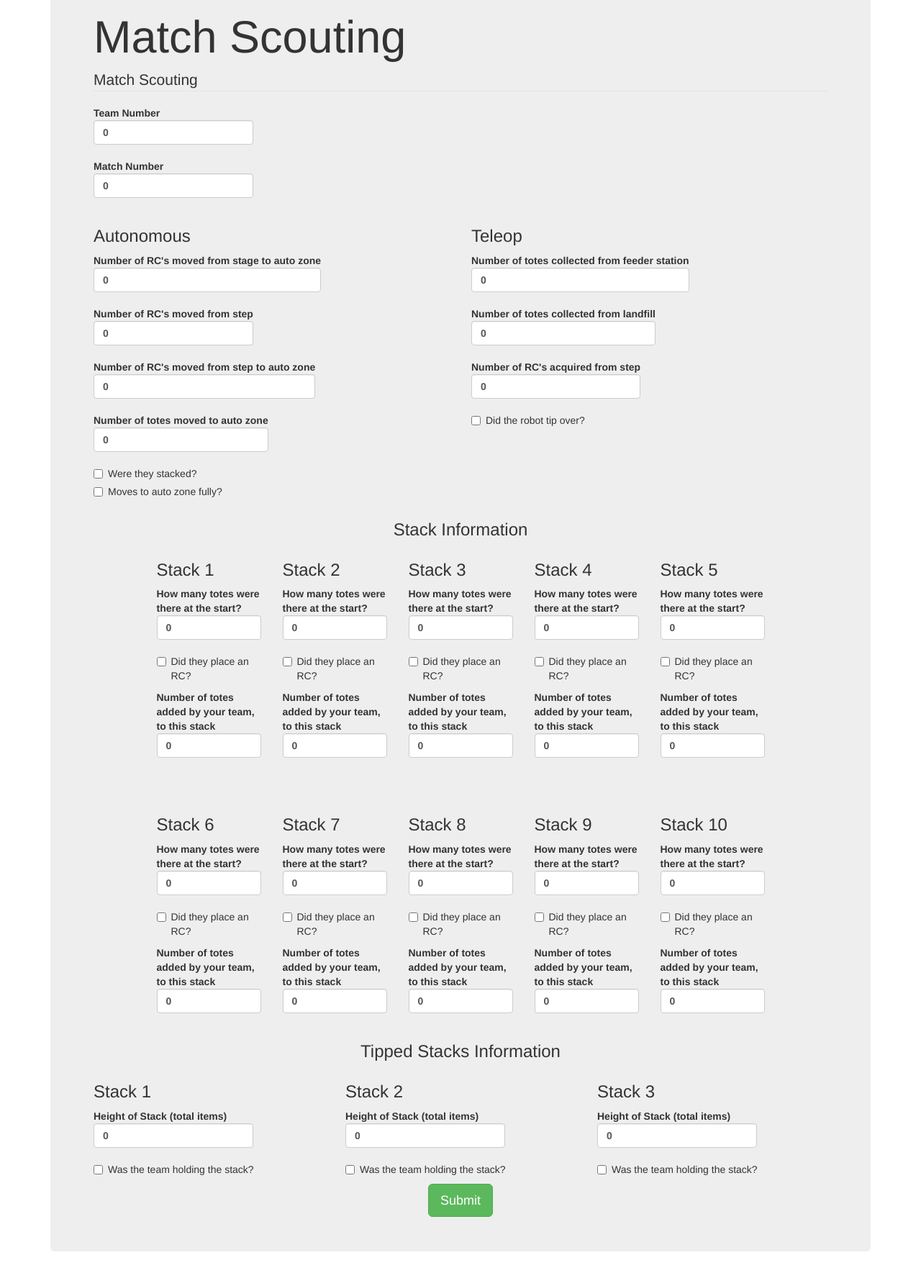
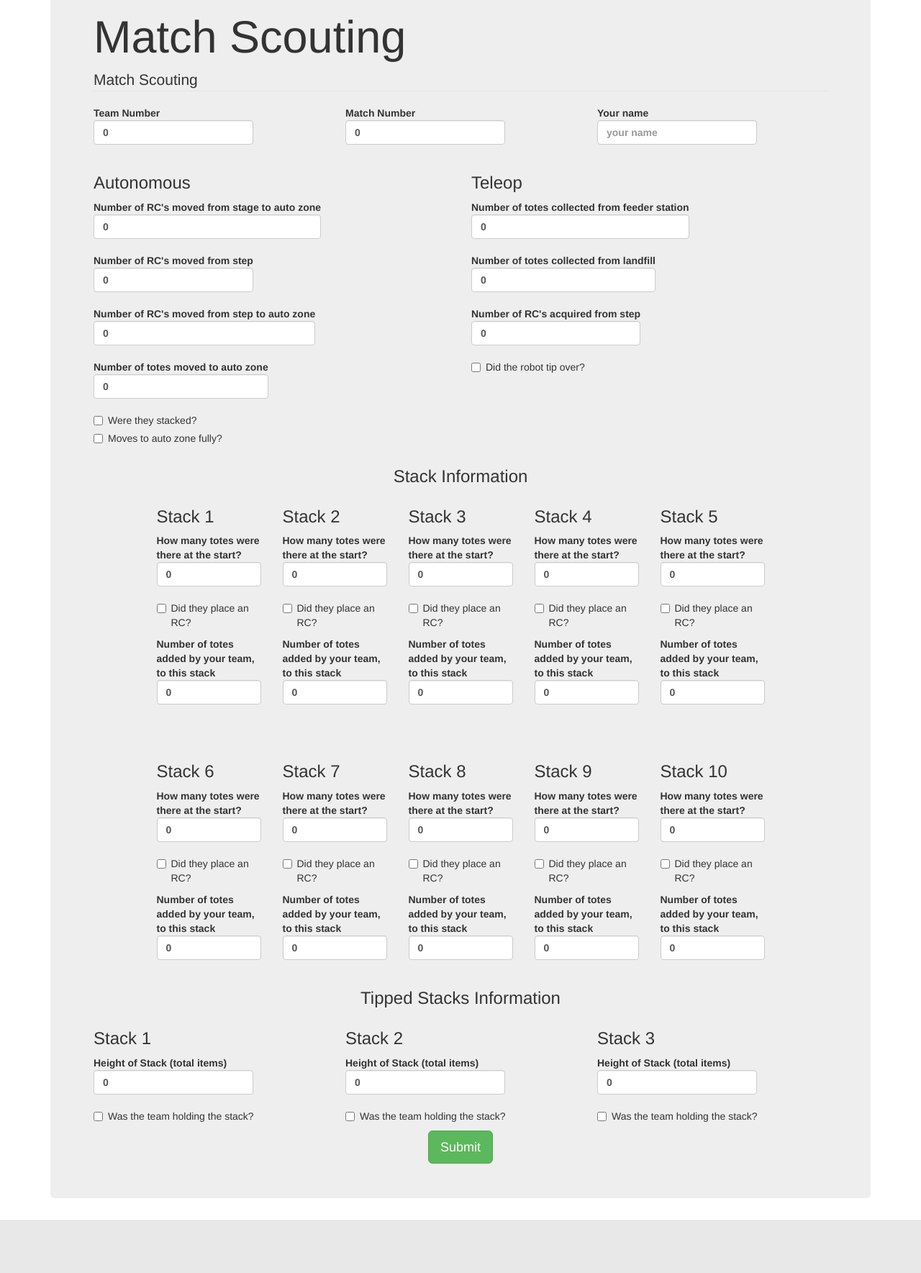
Before and after one commit to HuskieRobotics/frc2016scout, a Node server app: page /match in a window 1280 px wide. Shown: the part 51-1820 px from the top of the page at 72% size. After the commit the page ends 1746 px from the top, so only its background shows below. Run offline with Node 20, Linux system fonts and the light colour scheme; some libraries are stand-ins or nearby versions.

Commit message:
updated match scouting stuff

```diff
--- a/scout/routes/index.js
+++ b/scout/routes/index.js
@@ -4,66 +4,51 @@ var router = express.Router();
 var mysql = require('mysql');
 
 /**
-CREATE TABLE match
+CREATE TABLE matches
 (
 teamNumber INT NOT NULL,
 matchNumber INT NOT NULL,
-auto_starting_config INT NOT NULL,
+scout_name TEXT NOT NULL,
 RC_stage_to_auto INT NOT NULL,
 RC_from_step INT NOT NULL,
 RC_step_to_auto INT NOT NULL,
 totes_to_auto INT NOT NULL,
 totes_auto_stacked TEXT NOT NULL,
-req_others_move_RC TEXT NOT NULL,
-req_knock_over_RC TEXT NOT NULL,
 fully_moves_to_auto TEXT NOT NULL,
 num_totes_from_feeder INT NOT NULL,
 num_totes_from_landfill INT NOT NULL,
 num_RC_from_step INT NOT NULL,
-num_fouls_called INT NOT NULL,
 robot_tipped TEXT NOT NULL,
-unprocessed_litter INT NOT NULL,
-processed_litter INT NOT NULL,
 1_num_existing_totes INT NOT NULL,
 1_RC_placed TEXT NOT NULL,
 1_totes_added INT NOT NULL,
-1_litter_added TEXT NOT NULL,
 2_num_existing_totes INT NOT NULL,
 2_RC_placed TEXT NOT NULL,
 2_totes_added INT NOT NULL,
-2_litter_added TEXT NOT NULL,
 3_num_existing_totes INT NOT NULL,
 3_RC_placed TEXT NOT NULL,
 3_totes_added INT NOT NULL,
-3_litter_added TEXT NOT NULL,
 4_num_existing_totes INT NOT NULL,
 4_RC_placed TEXT NOT NULL,
 4_totes_added INT NOT NULL,
-4_litter_added TEXT NOT NULL,
 5_num_existing_totes INT NOT NULL,
 5_RC_placed TEXT NOT NULL,
 5_totes_added INT NOT NULL,
-5_litter_added TEXT NOT NULL,
 6_num_existing_totes INT NOT NULL,
 6_RC_placed TEXT NOT NULL,
 6_totes_added INT NOT NULL,
-6_litter_added TEXT NOT NULL,
 7_num_existing_totes INT NOT NULL,
 7_RC_placed TEXT NOT NULL,
 7_totes_added INT NOT NULL,
-7_litter_added TEXT NOT NULL,
 8_num_existing_totes INT NOT NULL,
 8_RC_placed TEXT NOT NULL,
 8_totes_added INT NOT NULL,
-8_litter_added TEXT NOT NULL,
 9_num_existing_totes INT NOT NULL,
 9_RC_placed TEXT NOT NULL,
 9_totes_added INT NOT NULL,
-9_litter_added TEXT NOT NULL,
 10_num_existing_totes INT NOT NULL,
 10_RC_placed TEXT NOT NULL,
 10_totes_added INT NOT NULL,
-10_litter_added TEXT NOT NULL,
 tip1_stack_height INT NOT NULL,
 tip1_in_control TEXT NOT NULL,
 tip2_stack_height INT NOT NULL,
@@ -77,34 +62,25 @@ tip3_in_control TEXT NOT NULL
 CREATE TABLE pit
 (
   teamNumber INT NOT NULL,
-  mani_RC TEXT NOT NULL,
-  mani_totes TEXT NOT NULL,
-  push_litter_landfill TEXT NOT NULL,
+  scout_name TEXT NOT NULL,
+  drivetrain_type TEXT NOT NULL,
   intake_tote_landfill TEXT NOT NULL,
   intake_tote_feeder TEXT NOT NULL,
-  active_tote_intake TEXT NOT NULL,
-  active_RC_intake TEXT NOT NULL,
-  drivetrain_type TEXT NOT NULL,
   pref_tote_getting TEXT NOT NULL,
   deposit_totes_step TEXT NOT NULL,
-  acquire_totes_step TEXT NOT NULL,
-  acquire_upside_down_totes TEXT NOT NULL,
-  mani_upside_down_totes TEXT NOT NULL,
-  acquire_sideways_RC TEXT NOT NULL,
+  max_tote_height INT NOT NULL,
+  max_RC_height INT NOT NULL,
+  noodle_rc TEXT NOT NULL,
   score_sideways_RC TEXT NOT NULL,
-  right_sideways_RC TEXT NOT NULL,
-  stack_on_robot TEXT NOT NULL,
-  internal_stacking TEXT NOT NULL,
   drive_over_platform TEXT NOT NULL,
-  acquire_RC_step TEXT NOT NULL,
-  max_tote_height INT NOT NULL,
-  max_RC_height INT NOT NULL
+  acquire_RC_step TEXT NOT NULL
 )
 */
 
 var MATCH_COLUMNS = [
   'teamNumber',
   'matchNumber',
+  'scout_name',
   'RC_stage_to_auto',
   'RC_from_step',
   'RC_step_to_auto',
@@ -116,7 +92,6 @@ var MATCH_COLUMNS = [
   'num_totes_from_feeder',
   'num_totes_from_landfill',
   'num_RC_from_step',
-  'num_fouls_called',
   'robot_tipped',
   // 'unprocessed_litter',
   // 'processed_litter',
--- a/scout/views/match.jade
+++ b/scout/views/match.jade
@@ -42,12 +42,19 @@ html(lang='en')
         form#match_form
           fieldset
             legend Match Scouting
-            .form-group
-              label Team Number
-                input.form-control(type="number", placeholder="3061", name="teamNumber", value=0)
-            .form-group
-              label Match Number
-                input.form-control(type="number", placeholder="1", name="matchNumber", value=0)
+            div.row
+              div.col-xs-4
+                .form-group
+                  label Team Number
+                    input.form-control(type="number", placeholder="3061", name="teamNumber", value=0)
+              div.col-xs-4
+                .form-group
+                  label Match Number
+                    input.form-control(type="number", placeholder="1", name="matchNumber", value=0)
+              div.col-xs-4
+                .form-group
+                  label Your name
+                    input.form-control(type="text", placeholder="your name", name="scout_name")
             div.row
               div.col-xs-6
                 h3 Autonomous
--- a/scout/views/pit.jade
+++ b/scout/views/pit.jade
@@ -85,7 +85,7 @@ html(lang='en')
             .checkbox
               label
                 input(type="checkbox", name="noodle_rc")
-                  |  Can noodle RC?
+                |  Can noodle RC?
             .checkbox
               label
                 input(type="checkbox", name="score_sideways_RC")
```
